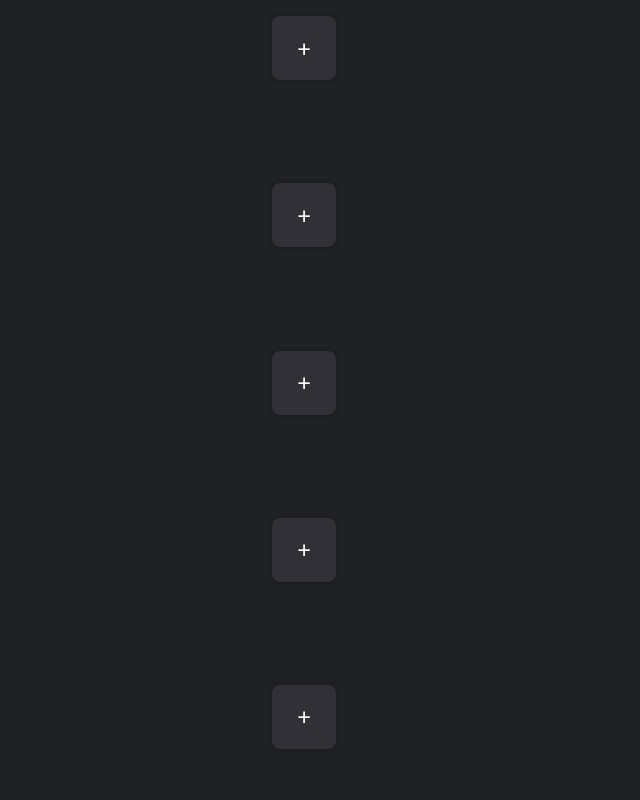
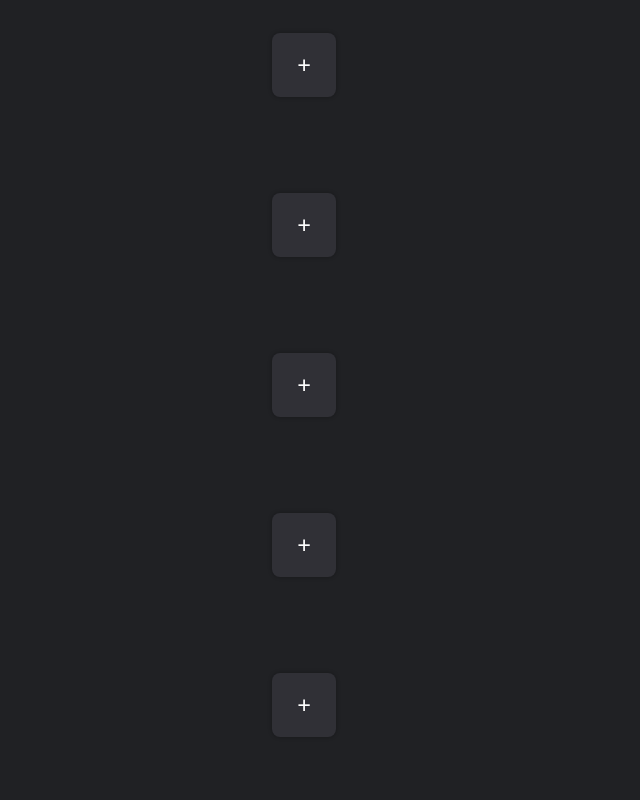
Before and after one commit to Morph-777/Morphs-NewTab, a browser extension: page index.html in a window 1280 px wide. Shown: the top 800 px of the page, without its empty margins (0-640 px from the left). Drawn offline with Linux system fonts and the light colour scheme; a small style sheet from the web is missing; a web font is replaced by a local one.

Commit message:
Improved Link tiles

```diff
--- a/style.css
+++ b/style.css
@@ -18,10 +18,15 @@
   --radius: 4px;
 }
 
+html {
+  background: var(--bg);
+}
+
 /* ——— Fade-in everything ——— */
 body {
+  background: var(--bg);
   opacity: 0;                   /* start hidden */
-  transition: opacity 0.3s ease;
+  transition: opacity 0.2s ease;
 }
 
 html.fonts-loaded body {
@@ -206,10 +211,10 @@ body {
   background-color: var(--tile);
   border-radius: 8px;
   display: flex;
-  align-items: center;
   justify-content: center;
   cursor: pointer;
   box-shadow: 0 0 4px rgba(0, 0, 0, 0.3);
+  align-items: center;
 }
 
 .link-tile img {
@@ -222,9 +227,8 @@ body {
   display: flex;
   flex-direction: column;
   align-items: center;
-  justify-content: center;
   width: 96px;
-  height: 127.2px;
+  height: 120px;
   margin-block-end: 16px;
   border-radius: 8px;
 }
@@ -242,19 +246,13 @@ body {
 }
 
 .link-label {
-  /* Preserve a 2-line tall box so grid spacing never shifts */
-  height: calc(1.2em * 2);
-  line-height: 1.2;
   font-size: 0.8rem;
   width: 100%;
   margin-top: 6px;
   color: var(--label);
   text-align: center;
-
   box-sizing: border-box;
   padding: 0 4px;
-
-  /* Default: one line, ellipsis */
   white-space: nowrap;
   overflow: hidden;
   text-overflow: ellipsis;
```
